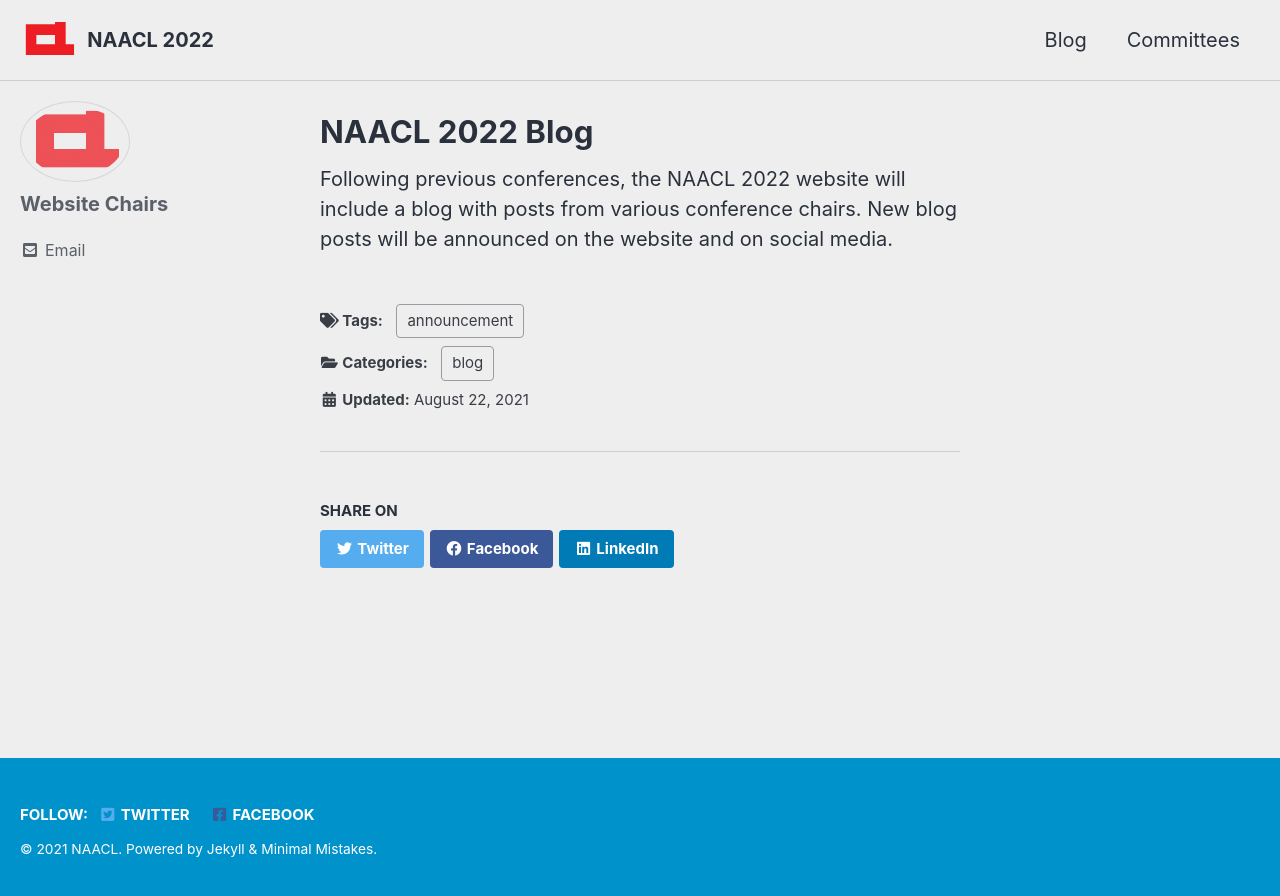
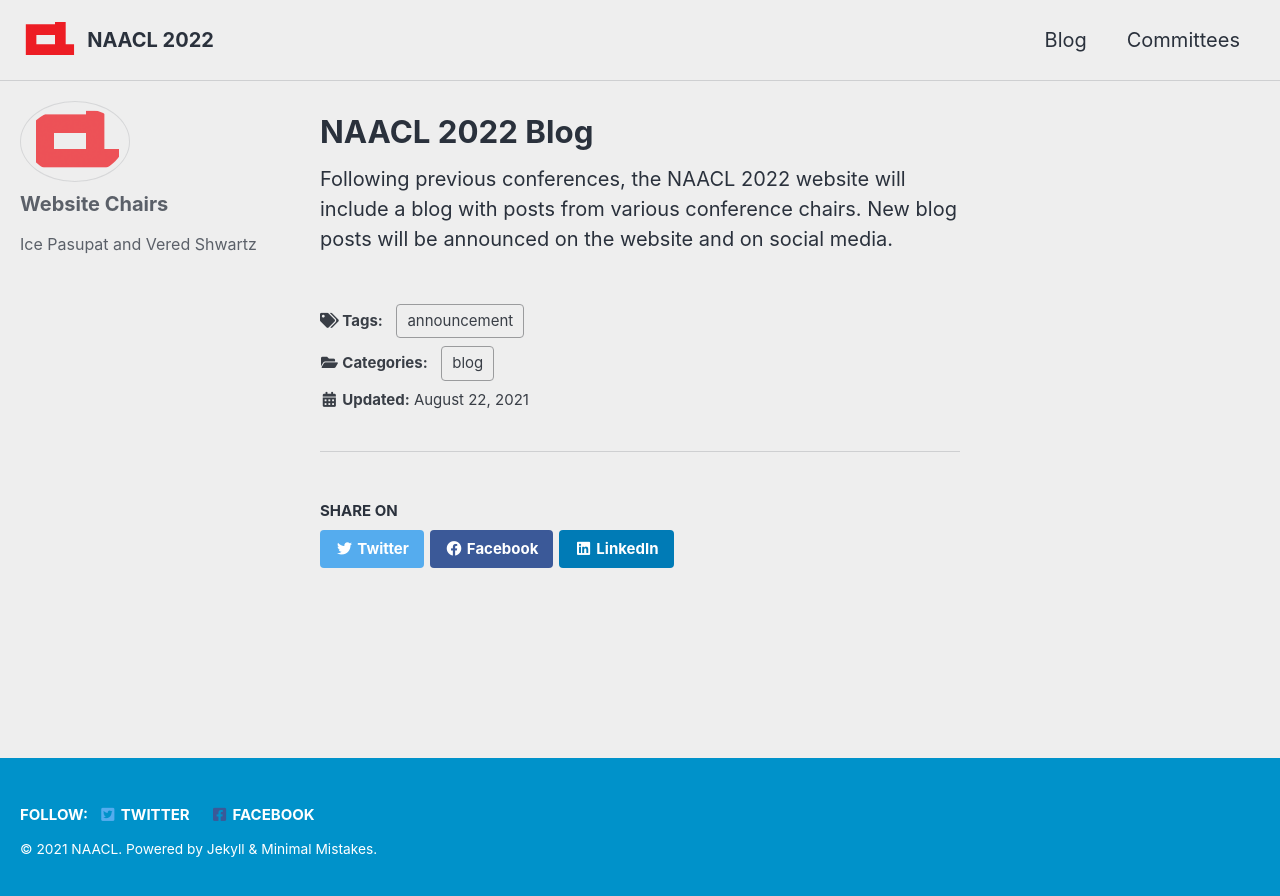
Before and after one commit to naacl-org/naacl-2022-website, a Jekyll site: the page built from _posts/2021-08-22-NAACL-2022-blog.md, in a window 1280 px wide. Shown: the top 896 px of the page. Built offline with Jekyll 4.4.1, drawn with Linux system fonts in a browser that asks for light colours; cached includes are drawn as plain includes.

```diff
--- a/_data/authors.yml
+++ b/_data/authors.yml
@@ -2,6 +2,5 @@
 
 website-chairs:
   name        : "Website Chairs"
-  email       : ""
-  bio         : ""
+  bio         : "Ice Pasupat and Vered Shwartz"
   avatar      : "assets/images/logos/acl-logo.png"
--- a/_pages/committees/organization.md
+++ b/_pages/committees/organization.md
@@ -298,7 +298,7 @@ sidebar:
 ## Website Chairs
 {% include committee-member.html
    name="Ice Pasupat"
-   picture="/assets/images/committee/books.jpeg"
+   picture="/assets/images/committee/Ice_Pasupat.jpg"
    site="https://ppasupat.github.io/"
    institution="Google"
 %}
```
Also changed, not shown: assets/images/committee/Ice_Pasupat.jpg (added).
